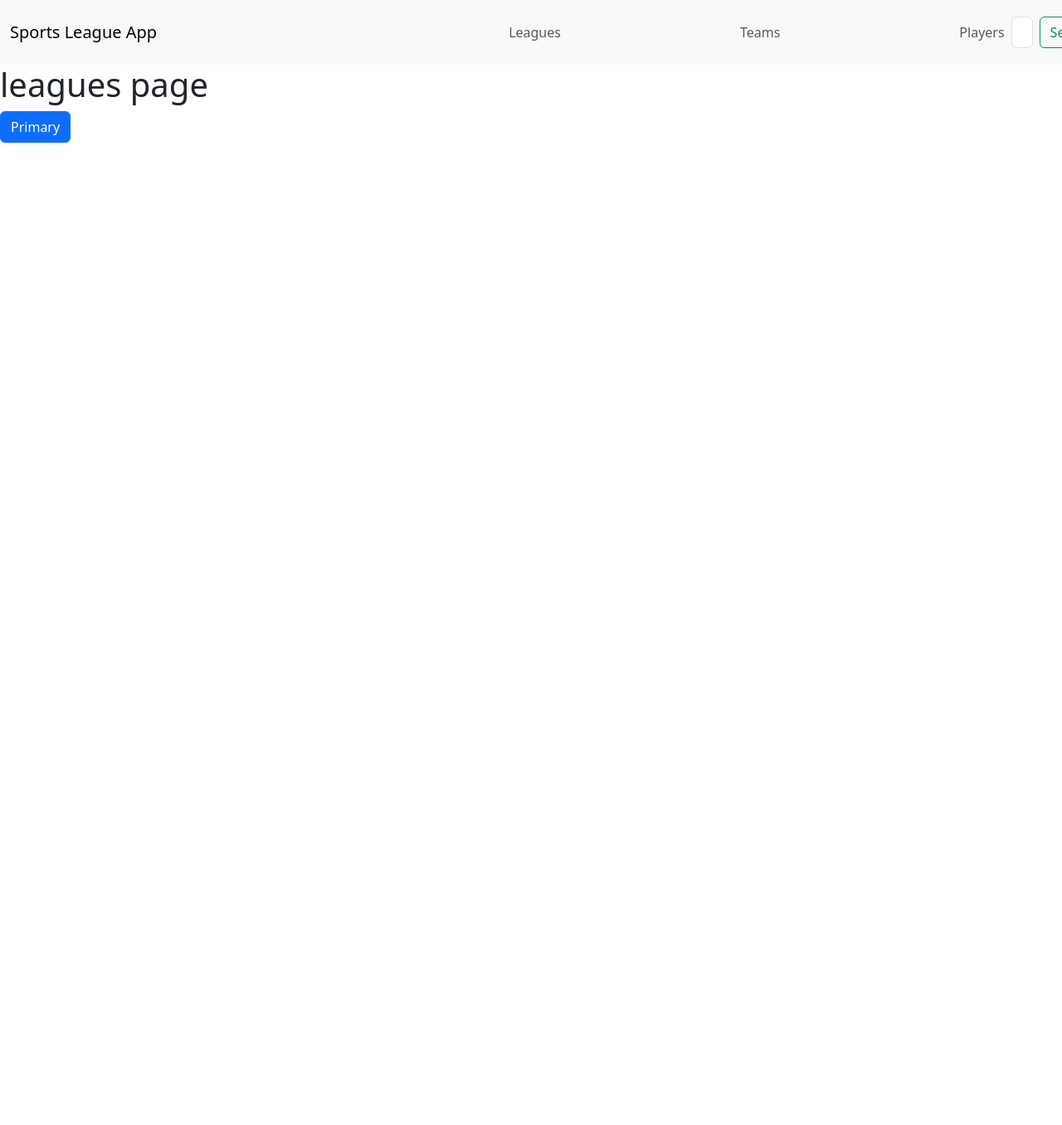
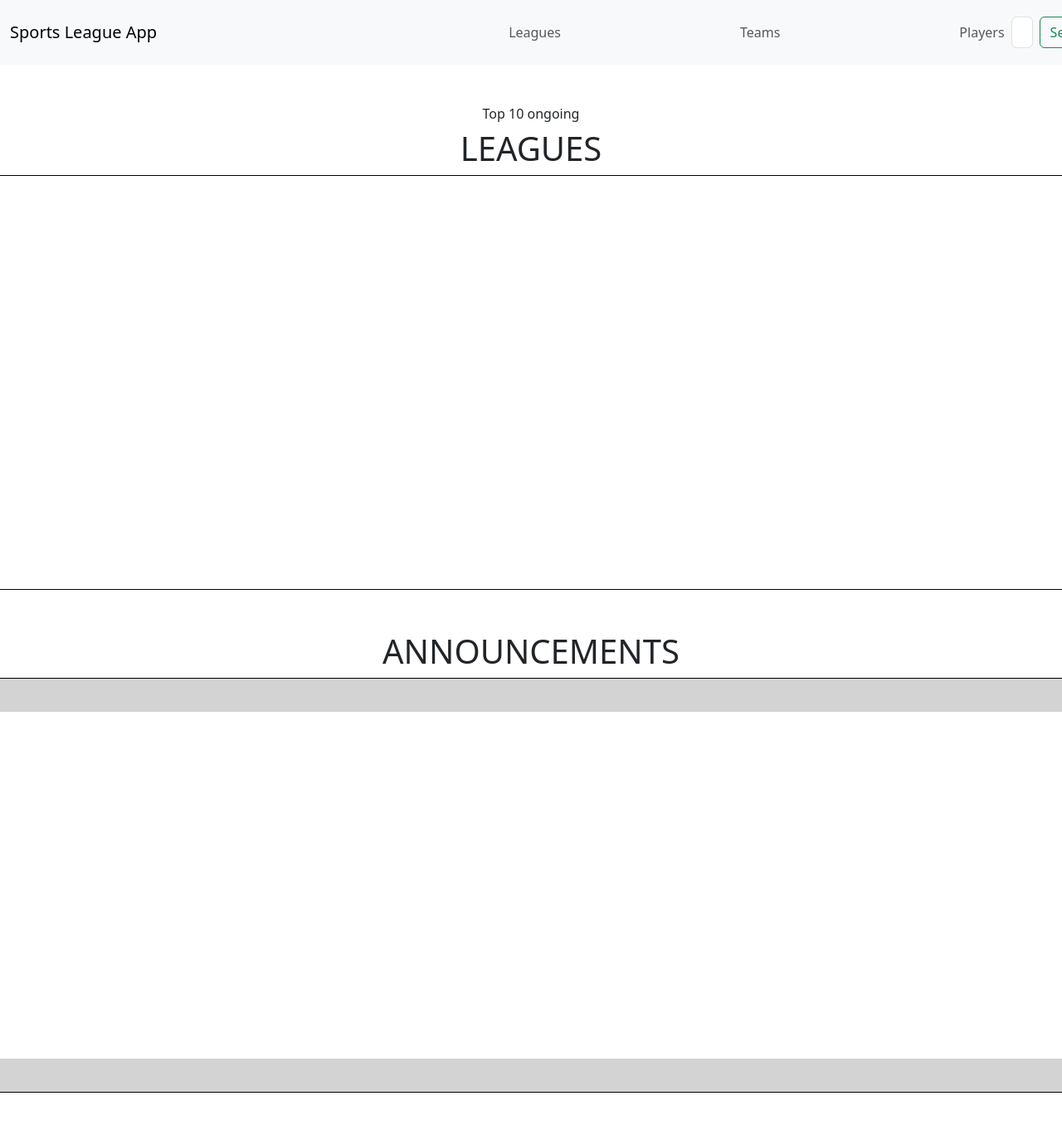
Before and after one commit to dvyne10/sourcerers-leagueMgmt, a React (Vite) app in the folder frontend/: page /leagues in a window 1280 px wide. Shown: the top 1356 px of the page at 83% size. Before the commit the page ends 800 px from the top, so only its background shows below. Built offline with nearby package versions, Linux system fonts and the light colour scheme.

Commit message:
main page updated

```diff
--- a/frontend/src/App.jsx
+++ b/frontend/src/App.jsx
@@ -2,6 +2,7 @@ import "./App.css";
 import { RouterProvider } from "react-router-dom";
 import routes from "./routes";
 import NavigationComponent from "./components/NavigationComponent";
+import FooterComponent from './components/FooterComponent';
 
 export default function App() {
   return (
@@ -9,6 +10,7 @@ export default function App() {
       <div className="App">
         <NavigationComponent />
         <RouterProvider router={routes} />
+        <FooterComponent />
       </div>
     </>
   );
--- /dev/null
+++ b/frontend/src/components/FooterComponent.jsx
@@ -0,0 +1,12 @@
+import Navbar from "react-bootstrap/Navbar";
+
+const FooterComponent = () => {
+  return (
+    <Navbar bg="light" expand="lg" style={{ height: "100px", fontSize: "20px", marginTop: "50px"}}>
+
+    </Navbar>
+
+  );
+};
+
+export default FooterComponent;
--- a/frontend/src/pages/Home.jsx
+++ b/frontend/src/pages/Home.jsx
@@ -2,7 +2,21 @@
 
 const Home = () => {
   return (
-   <h1>this is the home page</h1>
+    <>
+    <div className="App" style={{ display: "flex", flexDirection: "column", alignItems: "center", justifyContent: "center", paddingTop: "50px"}}>
+      <h6>Top 10 ongoing</h6>
+      <h1>LEAGUES</h1>
+      <div style={{ border: "1px solid black", width: "1500px", height: "500px" }}></div>
+      <h1 style={{paddingTop: "50px"}}>ANNOUNCEMENTS</h1>
+
+      <div style={{ border: "1px solid black", width: "1500px", height: "500px", display: "flex", flexDirection: "column" }}>
+          <span style={{ backgroundColor: "lightgrey", flex: "0 0 8%", width: "100%" }}></span>
+          <span style={{ backgroundColor: "white", flex: "1 0 auto", width: "100%" }}></span>
+          <span style={{ backgroundColor: "lightgrey", flex: "0 0 8%", width: "100%" }}></span>
+      </div>
+
+    </div>
+    </>
   );
 }
 
--- a/frontend/src/pages/Leagues.jsx
+++ b/frontend/src/pages/Leagues.jsx
@@ -1,12 +1,21 @@
-import Button from 'react-bootstrap/Button';
+
 
 export default function Leagues() {
 
   return (
     <>
-    <div className="App">
-      <h1>leagues page</h1>
-      <Button variant="primary" onClick={()=>console.log('clicked')}>Primary</Button>
+    <div className="App" style={{ display: "flex", flexDirection: "column", alignItems: "center", justifyContent: "center", paddingTop: "50px"}}>
+      <h6>Top 10 ongoing</h6>
+      <h1>LEAGUES</h1>
+      <div style={{ border: "1px solid black", width: "1500px", height: "500px" }}></div>
+      <h1 style={{paddingTop: "50px"}}>ANNOUNCEMENTS</h1>
+
+      <div style={{ border: "1px solid black", width: "1500px", height: "500px", display: "flex", flexDirection: "column" }}>
+          <span style={{ backgroundColor: "lightgrey", flex: "0 0 8%", width: "100%" }}></span>
+          <span style={{ backgroundColor: "white", flex: "1 0 auto", width: "100%" }}></span>
+          <span style={{ backgroundColor: "lightgrey", flex: "0 0 8%", width: "100%" }}></span>
+      </div>
+
     </div>
     </>
   );
```
